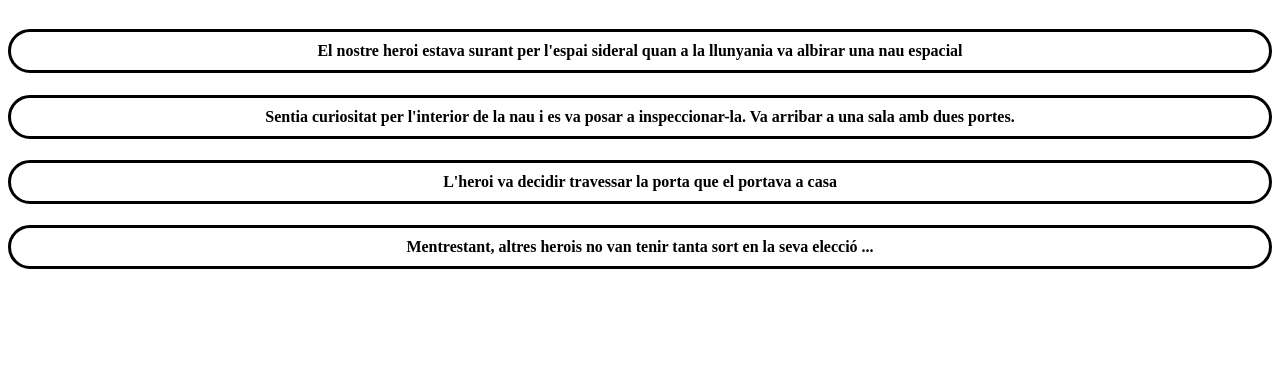
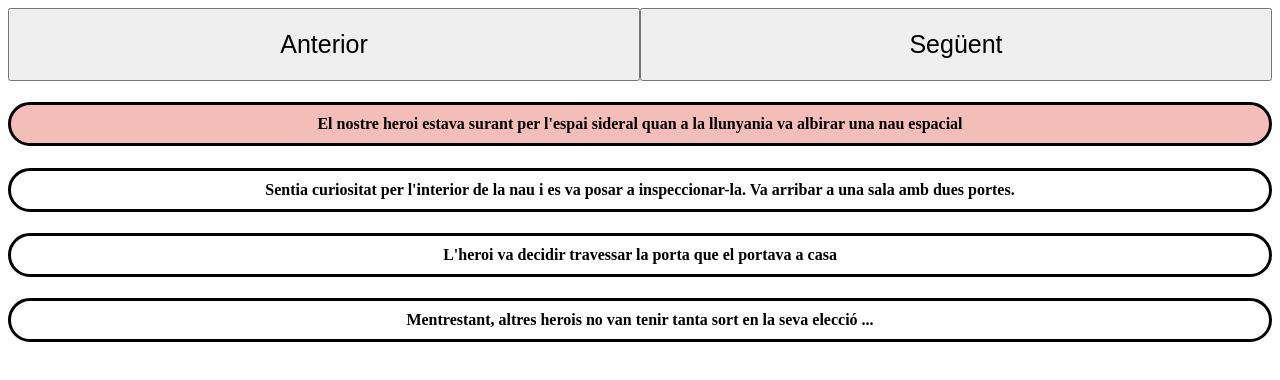
Before and after one commit to xvrmas/sprint-6, a Vue app: page / in a window 1280 px wide. Shown: the top 380 px of the page. Built offline with nearby package versions, Linux system fonts and the light colour scheme.

Commit message:
exercici4

```diff
--- /dev/null
+++ b/src/components/Botons.vue
@@ -0,0 +1,13 @@
+<template>
+  <div>
+    <button @click="$emit(`accio1`)">Anterior</button>
+    <button @click="$emit('accio2')">Següent</button>
+  </div>
+</template>
+<script>
+export default {
+  name: "Botons",
+  props: ["condition"],
+  emits: ["accio1", "accio2"],
+};
+</script>
--- a/src/components/Escena.vue
+++ b/src/components/Escena.vue
@@ -1,14 +1,19 @@
 <template>
-  <div v-for="(value, i) in llista" :key="i">
+  <div
+    v-for="(value, i) in llista"
+    :key="i"
+    :class="{ focus: i === seleccionat }"
+  >
     <h4>{{ value.text }}</h4>
   </div>
+
 </template>
 
 
 <script>
 export default {
   name: "Escena",
-  props: ["llista"],
+  props: ["llista", "seleccionat"],
 };
 </script>
 
@@ -25,4 +30,12 @@ h4 {
   border-radius: 40px;
   padding: 10px;
 }
+button {
+  padding: 20px;
+  width: 50%;
+  font-size: 25px;
+}
+.focus > h4 {
+  background-color: rgb(244, 190, 184);
+}
 </style>
--- a/src/components/Home.vue
+++ b/src/components/Home.vue
@@ -1,13 +1,17 @@
 <template>
- <Escena
-    :llista="posts"
-  ></Escena>
+  <Botons
+    @accio1="selectedItem1"
+    @accio2="selectedItem2"
+    :condition="condition"
+  ></Botons>
+  <Escena :llista="posts" :seleccionat="currentSentence"></Escena>
 </template>
 
 <script>
 import Escena from "@/components/Escena.vue";
+import Botons from "@/components/Botons.vue";
 export default {
-  components: { Escena },
+  components: { Escena, Botons },
 
   data() {
     return {
@@ -26,9 +30,18 @@ export default {
           text: "Mentrestant, altres herois no van tenir tanta sort en la seva elecció ...",
         },
       ],
+      currentSentence: 0,
     };
   },
- };
+  methods: {
+    selectedItem1() {
+      this.currentSentence--;
+    },
+    selectedItem2() {
+      this.currentSentence++;
+    },
+  },
+};
 </script>
 <style>
 </style>
```
